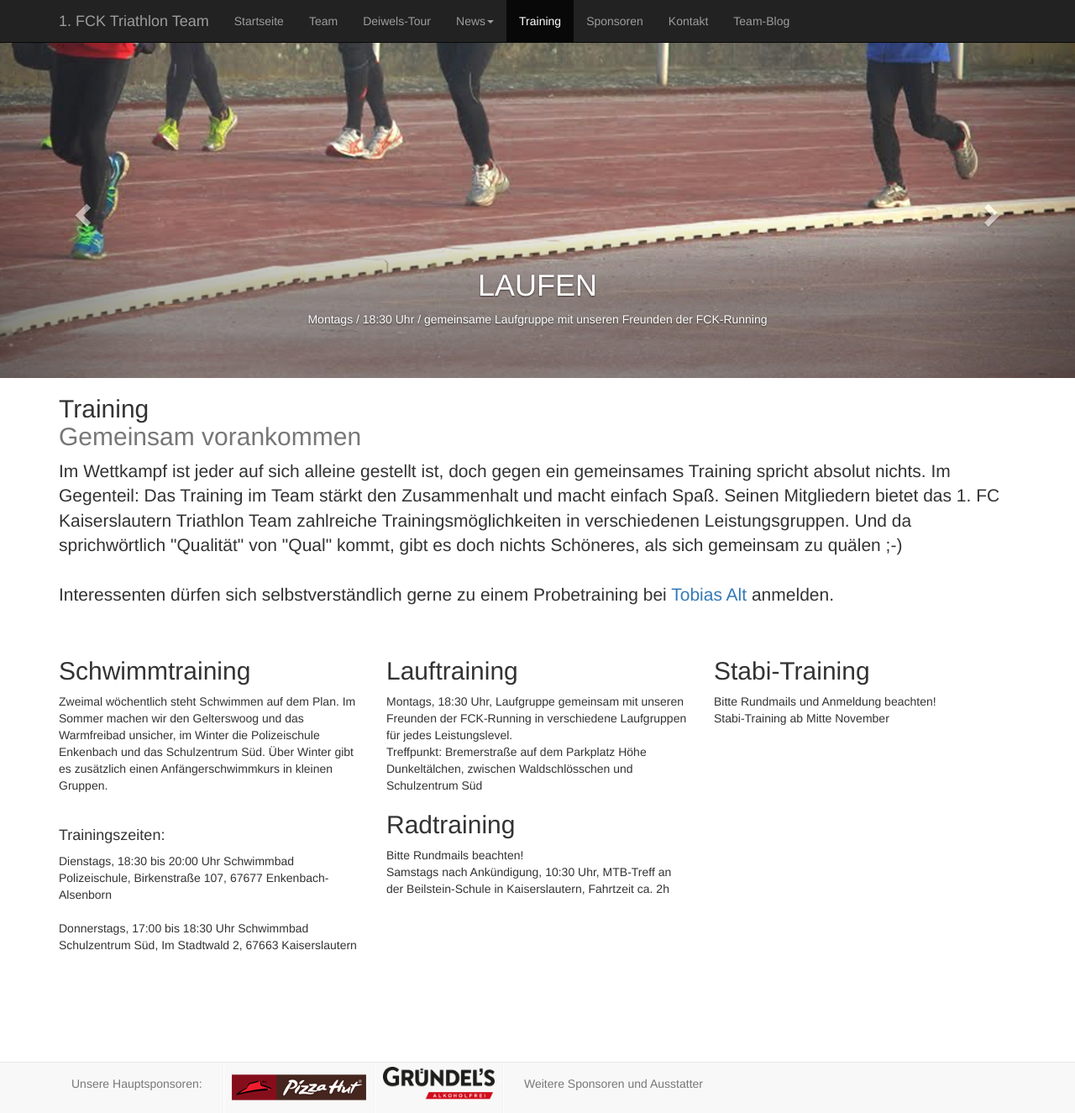
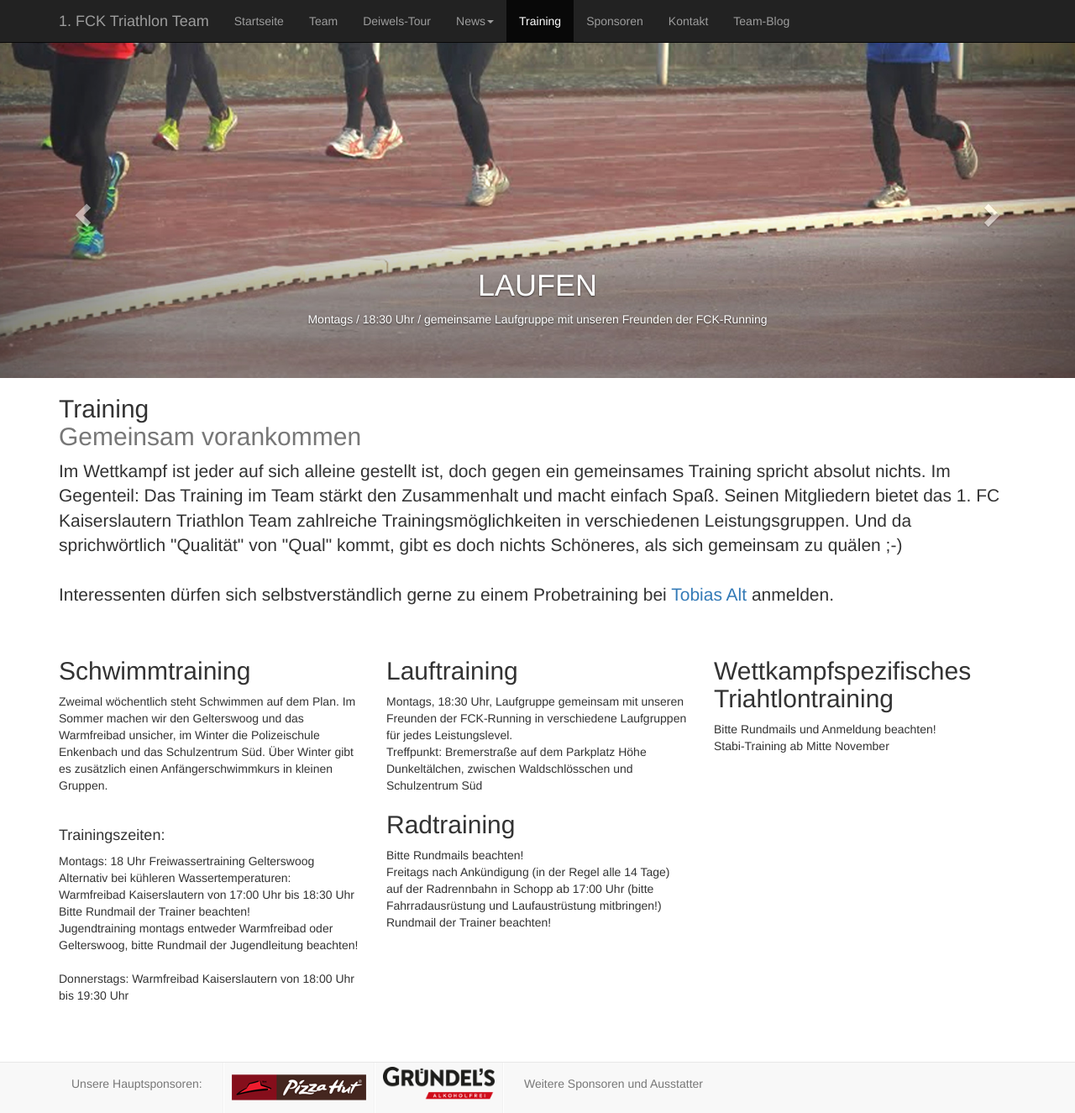
Before and after one commit to FCK-Triathlon-Team/fck-triathlon-team.github.io, a Jekyll site: the page built from training.html, in a window 1280 px wide and 1325 px high. Shown: the whole window at 84% size. Built offline with Jekyll 4.4.1, drawn with Linux system fonts in a browser that asks for light colours; nearby versions of some CDN libraries.

Commit message:
Sommertrainingszeiten

```diff
--- a/training.html
+++ b/training.html
@@ -11,9 +11,9 @@ title: 1.FC Kaiserslautern Triathlon Team
 				<div class="carousel-caption">
 					<h1>SCHWIMMEN</h1>
 					<p>
-										Dienstags / 18:30 bis 20:00 Uhr / Polizeischule Enkenbach<br>
+										Montags / 18 Uhr Freiwassertraining Gelterswoog<br>
 
-						Donnerstags / 17:00 bis 18:30 Uhr / Schulzentrum Süd, Kaiserslautern
+						Donnerstags / Warmfreibad Kaiserslautern von 18:00 Uhr bis 19:30 Uhr
 					</p>
 				</div>
 			</div>
@@ -33,9 +33,9 @@ title: 1.FC Kaiserslautern Triathlon Team
 			<img src="images/training3.jpg">
 			<div class="container">
 				<div class="carousel-caption">
-					<h1>STABI</h1>
+					<h1>Wettkampfspezifisches Triathlontraining</h1>
 					<p>
-						ab Mitte November
+						Freitags nach Ankündigung (in der Regel alle 14 Tage)
 					</p>
 				</div>
 			</div>
@@ -83,8 +83,14 @@ title: 1.FC Kaiserslautern Triathlon Team
 			</p>
 			<br><h4>Trainingszeiten:</h4>
 <p>
-Dienstags, 18:30 bis 20:00 Uhr Schwimmbad Polizeischule, Birkenstraße 107, 67677 Enkenbach-Alsenborn <br><br>
-						Donnerstags, 17:00 bis 18:30 Uhr Schwimmbad Schulzentrum Süd, Im Stadtwald 2, 67663 Kaiserslautern<br></p>
+Montags: 18 Uhr Freiwassertraining Gelterswoog<br>
+Alternativ bei kühleren Wassertemperaturen:<br>
+Warmfreibad Kaiserslautern von 17:00 Uhr bis 18:30 Uhr<br>
+Bitte Rundmail der Trainer beachten!<br>
+Jugendtraining montags entweder Warmfreibad oder Gelterswoog,
+bitte Rundmail der Jugendleitung beachten!<br><br>
+						Donnerstags: Warmfreibad Kaiserslautern von 18:00 Uhr bis 19:30 Uhr
+<br></p>
 
 		</div><!-- /.col-lg-4 -->
 		<div class="col-lg-4">
@@ -98,15 +104,15 @@ auf dem Parkplatz Höhe Dunkeltälchen, zwischen Waldschlösschen und Schulzentr
 				<h2>Radtraining</h2>
 			<p>
 				Bitte Rundmails beachten!<br>
-Samstags nach Ankündigung, 10:30 Uhr, MTB-Treff an der Beilstein-Schule in Kaiserslautern,
-Fahrtzeit ca. 2h<br>
+Freitags nach Ankündigung (in der Regel alle 14 Tage) auf der Radrennbahn in Schopp ab 17:00 Uhr (bitte Fahrradausrüstung und Laufaustrüstung mitbringen!)
+Rundmail der Trainer beachten!<br>
 				<br><br>
 
 			</p></div><!-- /.col-lg-4 -->
 
 		<div class="col-lg-4">
 
-			<h2>Stabi-Training</h2>
+			<h2>Wettkampfspezifisches Triahtlontraining</h2>
 			<p>
 				Bitte Rundmails und Anmeldung beachten!<br>
 Stabi-Training ab Mitte November
```
